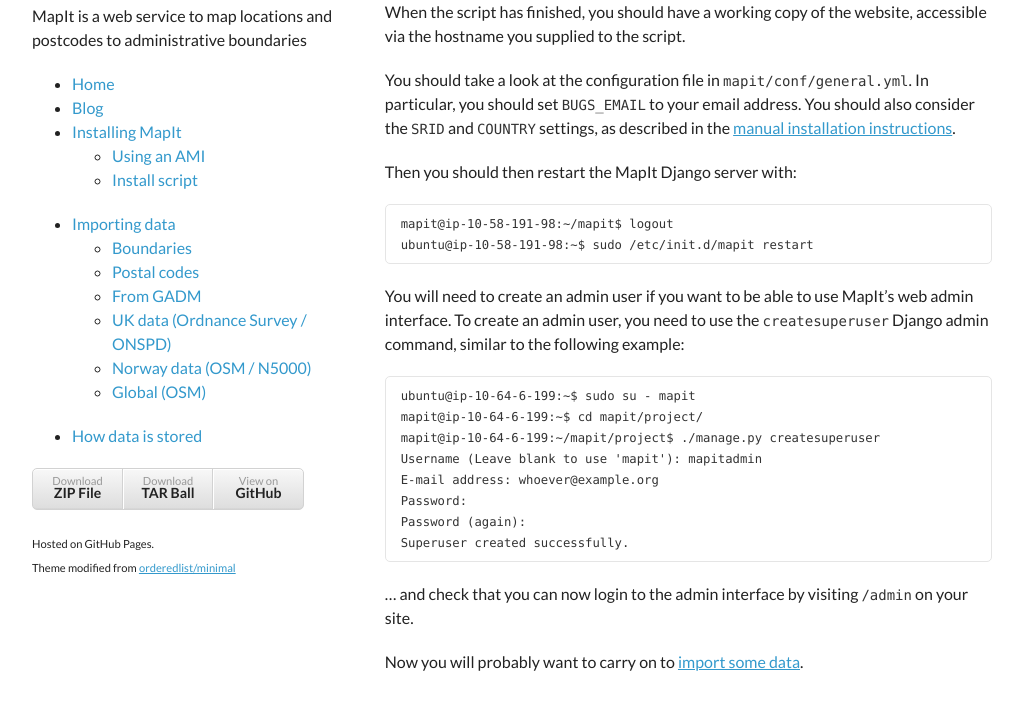
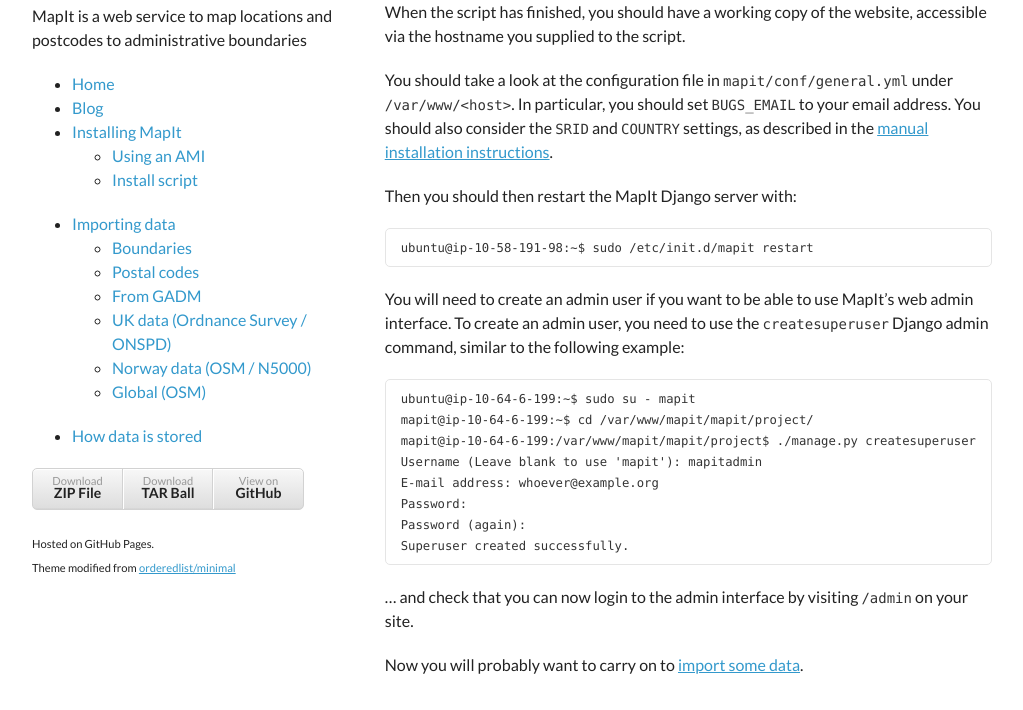
Before and after one commit to mysociety/mapit, a Jekyll site: the page built from install/install-script.md, in a window 1280 px wide and 900 px high, scrolled down 752 px, cut to the strip 190-900 px from the top of the window. Shown: the whole strip, without its empty margins (128-1151 px from the left). Built offline with Jekyll 4.4.1, drawn with Linux system fonts in a browser that asks for light colours.

Commit message:
Mention full path a bit more.

```diff
--- a/install/install-script.md
+++ b/install/install-script.md
@@ -47,14 +47,13 @@
 website, accessible via the hostname you supplied to the script.
 
 You should take a look at the configuration file in
-`mapit/conf/general.yml`.  In particular, you should set `BUGS_EMAIL`
+`mapit/conf/general.yml` under `/var/www/<host>`. In particular, you should set `BUGS_EMAIL`
 to your email address.  You should also consider the `SRID` and
 `COUNTRY` settings, as described in the [manual installation
 instructions](/install/).
 
 Then you should then restart the MapIt Django server with:
 
-    mapit@ip-10-58-191-98:~/mapit$ logout
     ubuntu@ip-10-58-191-98:~$ sudo /etc/init.d/mapit restart
 
 You will need to create an admin user if you want to be able to use
@@ -63,8 +62,8 @@
 example:
 
     ubuntu@ip-10-64-6-199:~$ sudo su - mapit
-    mapit@ip-10-64-6-199:~$ cd mapit/project/
-    mapit@ip-10-64-6-199:~/mapit/project$ ./manage.py createsuperuser
+    mapit@ip-10-64-6-199:~$ cd /var/www/mapit/mapit/project/
+    mapit@ip-10-64-6-199:/var/www/mapit/mapit/project$ ./manage.py createsuperuser
     Username (Leave blank to use 'mapit'): mapitadmin
     E-mail address: whoever@example.org
     Password:
```
